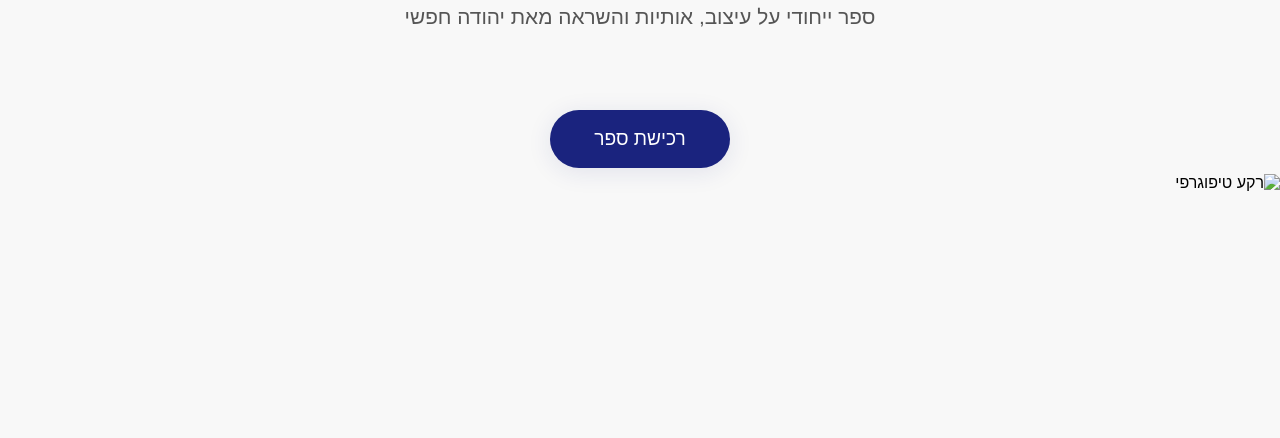
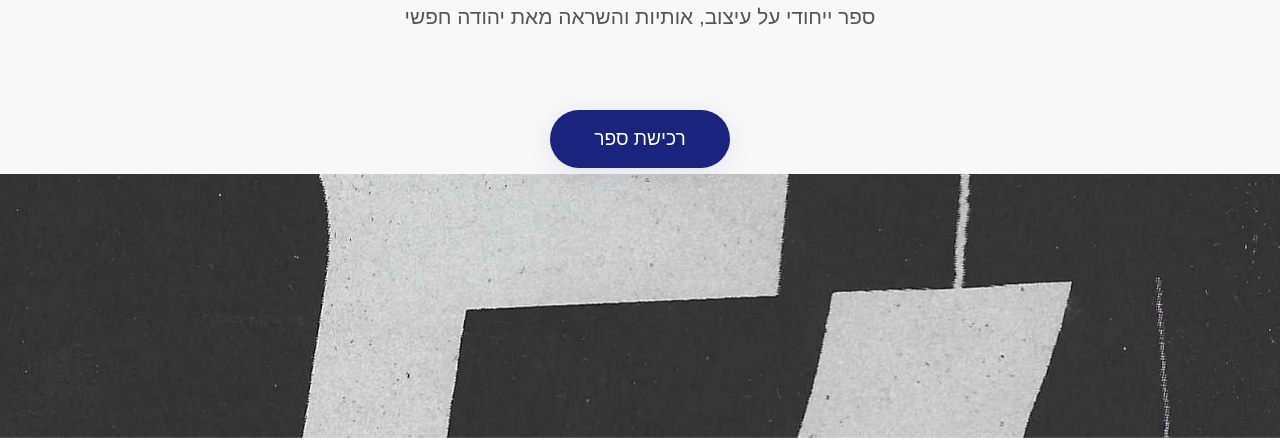
Before and after one commit to lior77/book-gage, a plain HTML site: page index.html in a window 1280 px wide. Shown: the part 362-800 px from the top of the page. Drawn offline with Linux system fonts and the light colour scheme.

Commit message:
Update index.html

```diff
--- a/index.html
+++ b/index.html
@@ -86,6 +86,6 @@
       <button class="buy-btn">רכישת ספר</button>
     </a>
   </div>
-  <img src="background.jpeg" alt="רקע טיפוגרפי" class="background-img">
+  <img src="background.jpg" alt="רקע טיפוגרפי" class="background-img">
 </body>
 </html>
```
